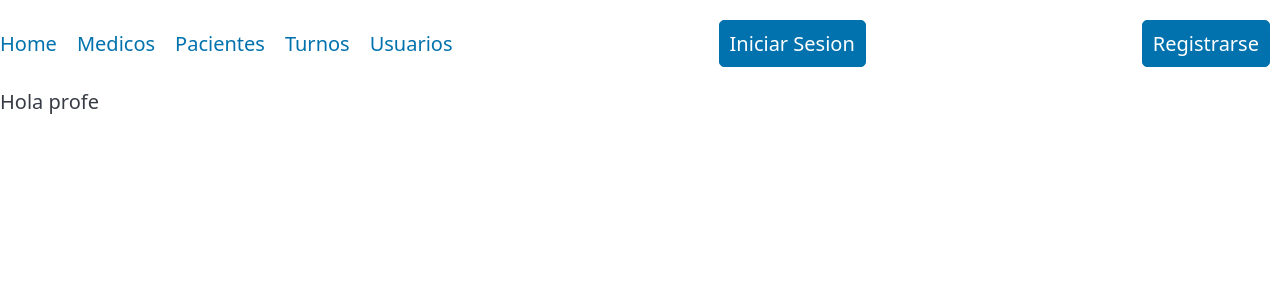
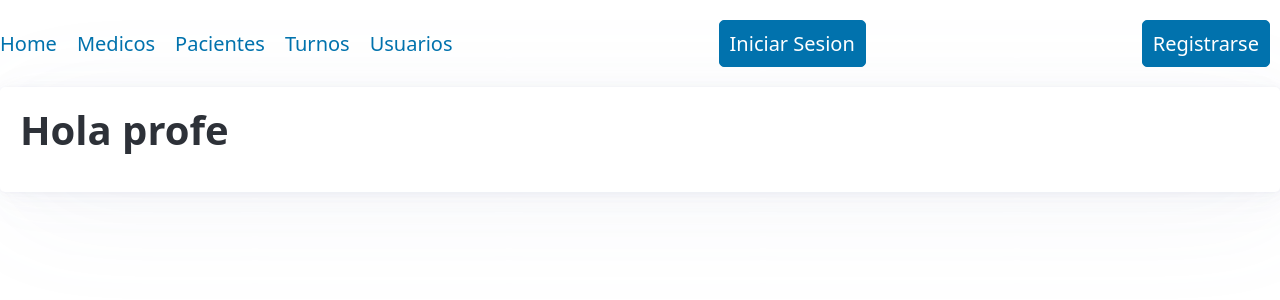
Before and after one commit to NazaMans/TP3-TUP-ProgIV-MansillaNaza, a React (Vite) app in the folder frontend/gestionTurnos-tp3/: page / in a window 1280 px wide. Shown: the top 300 px of the page. Built offline with nearby package versions, Linux system fonts and the light colour scheme.

Commit message:
Ultimo commit "personalizando" pagina home

```diff
--- a/frontend/gestionTurnos-tp3/src/Home.jsx
+++ b/frontend/gestionTurnos-tp3/src/Home.jsx
@@ -1,14 +1,21 @@
+import { useAuth } from './auth/auth';
 
 function Home() {
 
+  const { nombre, apellido, isAuthenticated } = useAuth();
 
   return (
-    <>
-      <div>
-        <p>Hola profe</p>
-      </div>
-    </>
-  )
+    <article>
+
+      {isAuthenticated ? (
+        <h1>
+          Bienvenido {nombre} {apellido}
+        </h1>
+      ) : (
+        <h1>Hola profe</h1>
+      )}
+    </article>
+  );
 }
 
-export default Home
+export default Home;
```
